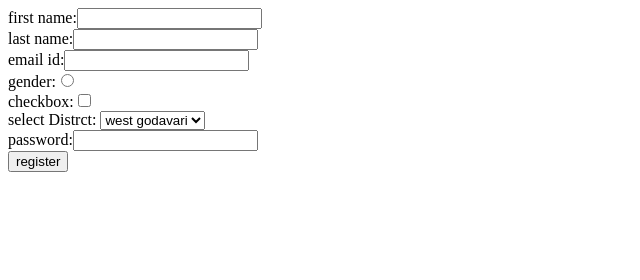
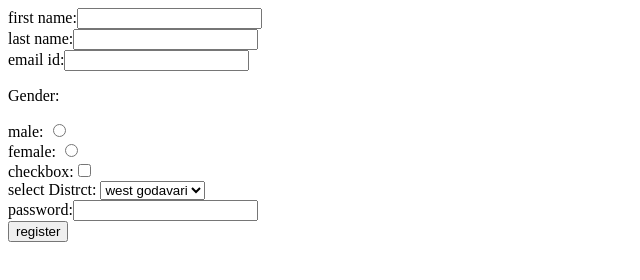
Before and after one commit to lokesh182002/web_designing, a plain HTML site: page workshop/register.html in a window 1280 px wide. Shown: the whole page, without its empty margins (0-640 px from the left). Drawn offline with Linux system fonts and the light colour scheme.

Commit message:
Update register.html

```diff
--- a/workshop/register.html
+++ b/workshop/register.html
@@ -10,7 +10,13 @@
 first name:<input type="text" ><br>
 last name:<input type="text" ><br>
 email id:<input type="text"><br>
-gender:<input type="radio" ><br>
+<p>Gender:</p>
+<label for="male">male:</label>
+<input type="radio" id="male" name="gender"><br>
+<label for="female">female:</label>
+<input type="radio" id="female" name="gender"><br>
+
+
 checkbox:<input type="checkbox" ><br>
 select Distrct:
 <select>
@@ -27,4 +33,4 @@ password:<input type="password" ><br>
 
 
 </body>
-</html>
+</ht
```
